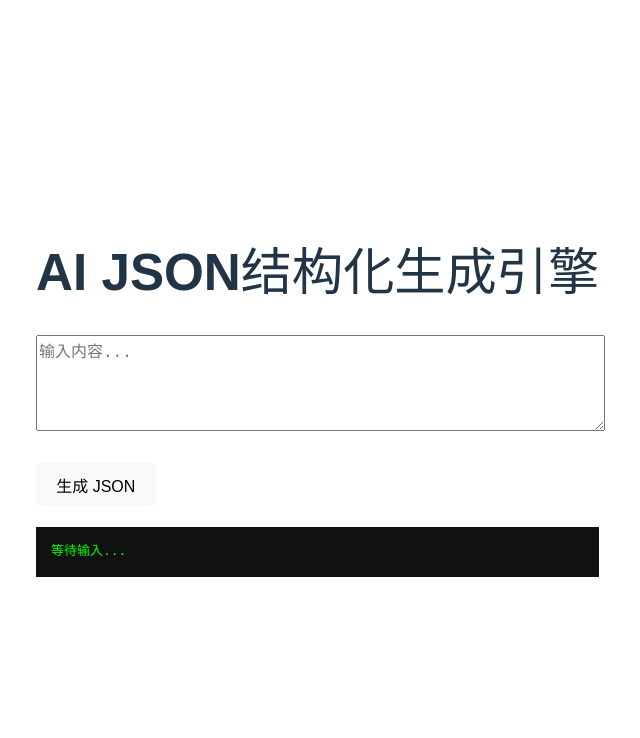
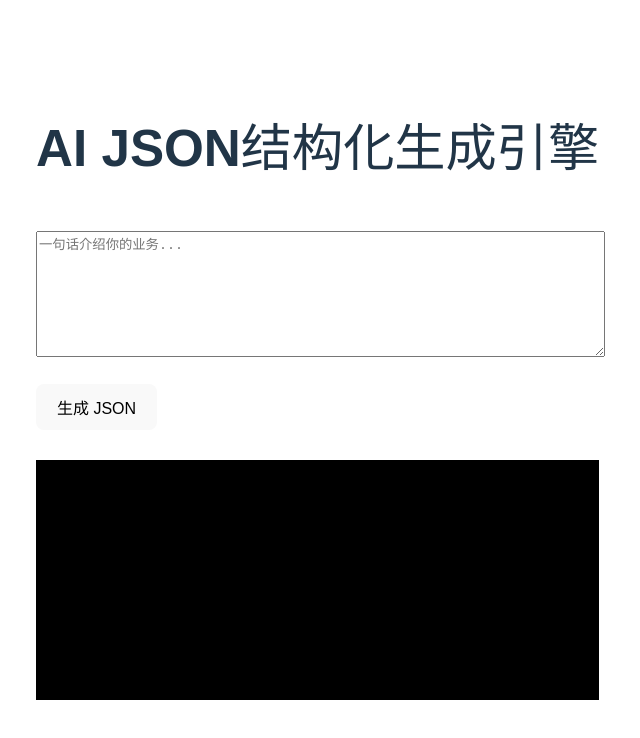
Before and after one commit to taktak0139/guchehu, a React (Vite) app: page / in a window 1280 px wide. Shown: the top 738 px of the page, without its empty margins (4-644 px from the left). Built offline with nearby package versions, Linux system fonts and the light colour scheme.

Commit message:
frontend connect real ai

```diff
--- a/src/App.jsx
+++ b/src/App.jsx
@@ -1,62 +1,66 @@
 import { useState } from "react";
-import axios from "axios";
 
 export default function App() {
-  const [input, setInput] = useState("");
-  const [output, setOutput] = useState("等待输入...");
-  const [loading, setLoading] = useState(false);
+  const [text, setText] = useState("");
+  const [result, setResult] = useState("");
 
-  const callAI = async () => {
-    if (!input) return;
-    setLoading(true);
-    setOutput("AI 生成中...");
+  const generateJSON = async () => {
+    if (!text) return;
+
+    setResult("AI生成中...");
 
     try {
-      const res = await axios.post("http://localhost:3001/ai", {
-        text: input,
+      const res = await fetch("/api/generate", {
+        method: "POST",
+        headers: {
+          "Content-Type": "application/json",
+        },
+        body: JSON.stringify({ text }),
       });
 
-      try {
-        const json = JSON.parse(res.data.output);
-        setOutput(JSON.stringify(json, null, 2));
-      } catch {
-        setOutput(res.data.output);
-      }
+      const data = await res.json();
+      setResult(data.result);
     } catch (err) {
-      setOutput("请求失败：" + err.message);
+      setResult("调用失败，请检查API");
     }
-
-    setLoading(false);
   };
 
   return (
-    <div style={{ padding: 40, fontFamily: "sans-serif" }}>
+    <div style={{ padding: 40, fontFamily: "Arial" }}>
       <h1>AI JSON结构化生成引擎</h1>
 
       <textarea
-        rows="5"
-        style={{ width: "100%", fontSize: 16 }}
-        placeholder="输入内容..."
-        value={input}
-        onChange={(e) => setInput(e.target.value)}
+        value={text}
+        onChange={(e) => setText(e.target.value)}
+        placeholder="一句话介绍你的业务..."
+        style={{ width: "100%", height: 120, marginTop: 20 }}
       />
 
-      <br /><br />
+      <br />
 
-      <button onClick={callAI} disabled={loading}>
-        {loading ? "生成中..." : "生成 JSON"}
+      <button
+        onClick={generateJSON}
+        style={{
+          marginTop: 20,
+          padding: "10px 20px",
+          fontSize: 16,
+          cursor: "pointer",
+        }}
+      >
+        生成 JSON
       </button>
 
       <pre
         style={{
-          marginTop: 20,
-          background: "#111",
+          marginTop: 30,
+          background: "#000",
           color: "#0f0",
-          padding: 15,
+          padding: 20,
+          minHeight: 200,
           whiteSpace: "pre-wrap",
         }}
       >
-        {output}
+        {result}
       </pre>
     </div>
   );
```
